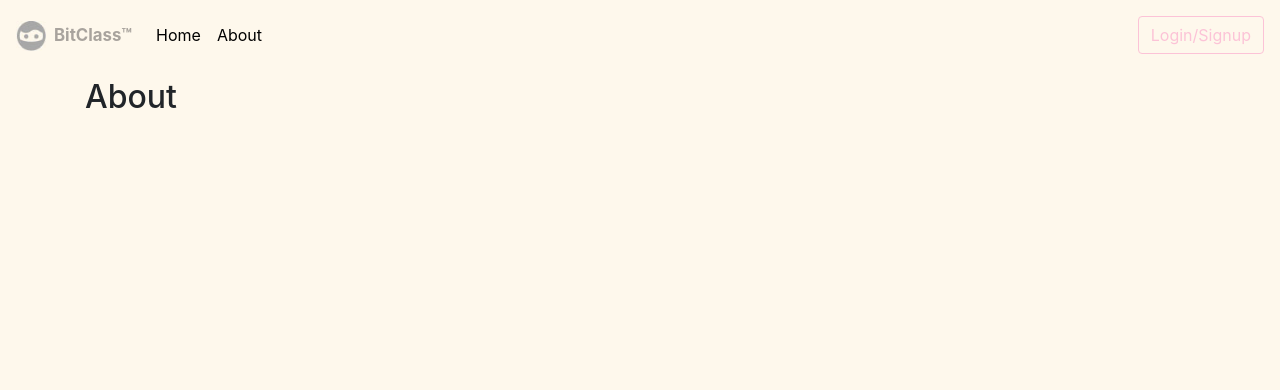
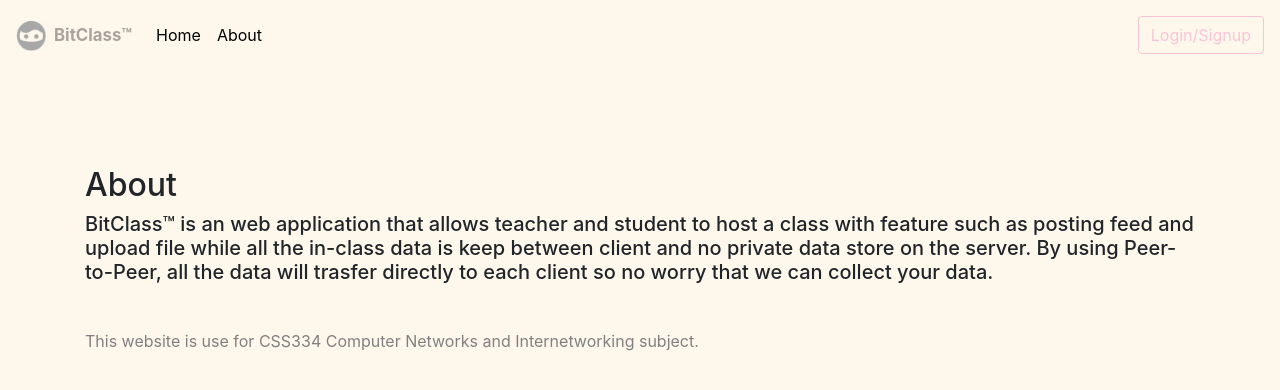
Before and after one commit to Cheersupzoo/bitclass-client, a React (Create React App) app: page /about in a window 1280 px wide. Shown: the top 390 px of the page. Built offline with nearby package versions, Linux system fonts and the light colour scheme.

Commit message:
add more about text

```diff
--- a/src/pages/About.js
+++ b/src/pages/About.js
@@ -1,5 +1,7 @@
 export default function About() {
-    return <div className="container pt-2">
-    <h2>About</h2>
-  </div>;
+    return <div className="container pt-5">
+    <h2 className="mt-5">About</h2>
+    <h5>BitClass™ is an web application that allows teacher and student to host a class with feature such as posting feed and upload file while all the in-class data is keep between client and no private data store on the server. By using Peer-to-Peer, all the data will trasfer directly to each client so no worry that we can collect your data.</h5>
+    <h6 className="mt-5"><span style={{color:"grey",fontWeight:"400"}}> This website is use for CSS334 Computer Networks and Internetworking subject.</span></h6>
+    </div>;
   }
```
